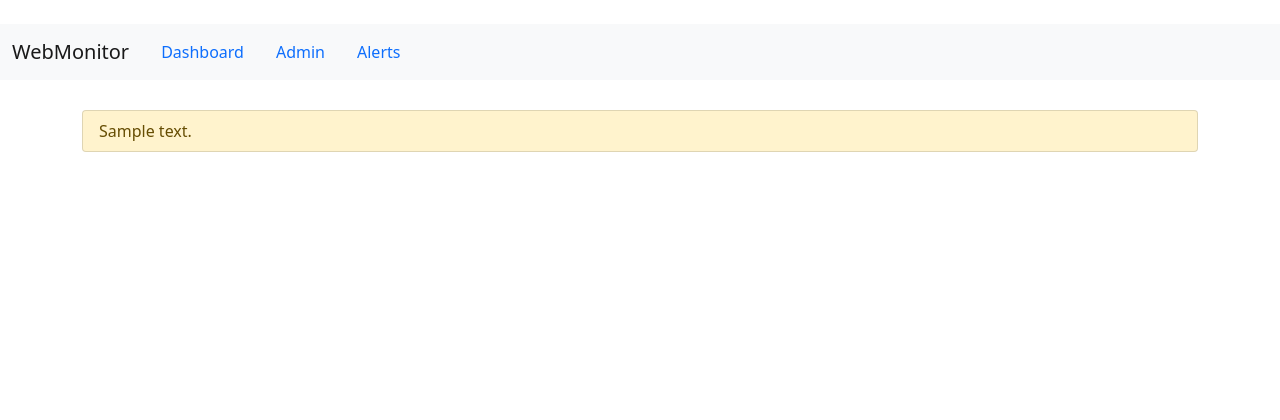
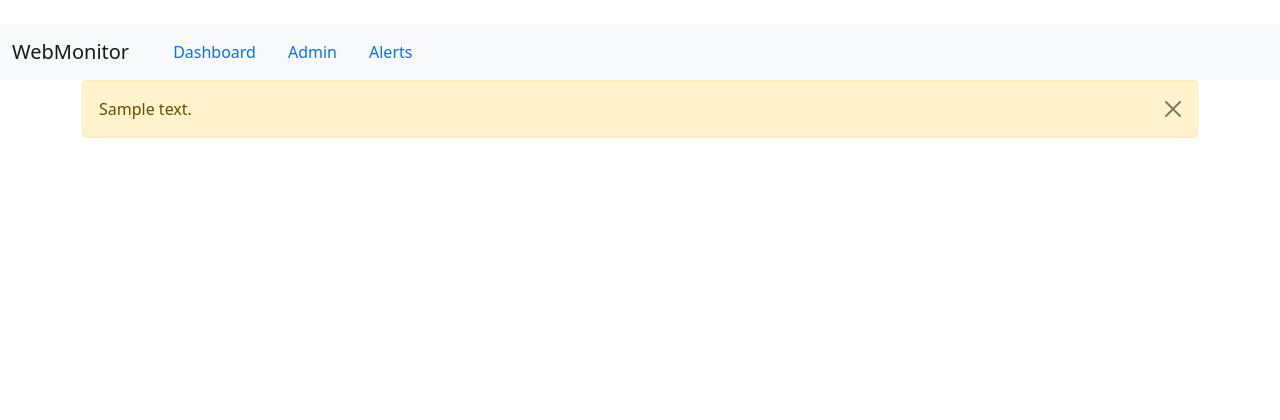
Before and after one commit to s16770/WebMonitorProject, a Django app: page /alerts/ in a window 1280 px wide. Shown: the top 420 px of the page. Run offline with Django 3.2, Linux system fonts and the light colour scheme; tables that the repository leaves empty hold one stand-in row (values such as "Sample post").

Commit message:
better alerts and device settings in navbar

```diff
--- a/WebMonitorProject/WebMonitor/models.py
+++ b/WebMonitorProject/WebMonitor/models.py
@@ -169,8 +169,8 @@ class Device(models.Model):
                 }.get(x, 'Unknown')
 
             if device.status != fun(val.stdout.decode()[0]) and fun(val.stdout.decode()[0]) != 'Up':
-                mes = device.name + ' interface state changed to ' + fun(val.stdout.decode()[0]) + ' at ' + pytz.utc.localize(datetime.datetime.utcnow()).strftime("%m/%d/%Y, %H:%M:%S")
-                alert = Alert(device=device, message=mes, timestamp=pytz.utc.localize(datetime.datetime.utcnow()))
+                mes = device.name + ' interface state changed to ' + fun(val.stdout.decode()[0]) + ' at ' + pytz.utc.localize(datetime.datetime.now()).strftime("%m/%d/%Y, %H:%M:%S")
+                alert = Alert(device=device, message=mes, timestamp=pytz.utc.localize(datetime.datetime.now()))
                 alert.save()
 
             device.status = fun(val.stdout.decode()[0])
@@ -194,8 +194,8 @@ class Device(models.Model):
                 }.get(x, 'Unknown')
 
             if service.status != fun(val.stdout.decode()[0]) and fun(val.stdout.decode()[0]) != 'active':
-                mes = device.name + ' ' + service.name + ' changed state to ' + fun(val.stdout.decode()[0]) + ' at ' + pytz.utc.localize(datetime.datetime.utcnow()).strftime("%m/%d/%Y, %H:%M:%S")
-                alert = Alert(device=device, message=mes, timestamp=pytz.utc.localize(datetime.datetime.utcnow()))
+                mes = device.name + ' ' + service.name + ' changed state to ' + fun(val.stdout.decode()[0]) + ' at ' + pytz.utc.localize(datetime.datetime.now()).strftime("%m/%d/%Y, %H:%M:%S")
+                alert = Alert(device=device, message=mes, timestamp=pytz.utc.localize(datetime.datetime.now()))
                 alert.save()
 
             service.status = fun(val.stdout.decode()[0])
@@ -227,12 +227,12 @@ class Device(models.Model):
                 uss_tmp = usedstorage_size*storage_alloc_size/GB
                 if device.used_storage != None:
                     if Decimal(device.used_storage).quantize(Decimal('.01')) != Decimal(uss_tmp).quantize(Decimal('.01')):
-                        mes = device.name + ' used storage percentage equal to ' + '{0:.2g}'.format(Decimal(str(usp_tmp))) + '% at ' +  pytz.utc.localize(datetime.datetime.utcnow()).strftime("%m/%d/%Y, %H:%M:%S")
+                        mes = device.name + ' used storage percentage equal to ' + '{0:.2g}'.format(Decimal(str(usp_tmp))) + '% at ' +  pytz.utc.localize(datetime.datetime.now()).strftime("%m/%d/%Y, %H:%M:%S")
                         if  (usedstorage_size*storage_alloc_size/GB)/(storage_size*storage_alloc_size/GB) > device.used_storage_critical:
-                            alert = Alert(device=device, message=mes, timestamp=pytz.utc.localize(datetime.datetime.utcnow()), type="critical")
+                            alert = Alert(device=device, message=mes, timestamp=pytz.utc.localize(datetime.datetime.now()), type="critical")
                             alert.save()
                         elif (usedstorage_size*storage_alloc_size/GB)/(storage_size*storage_alloc_size/GB) > device.used_storage_warning:
-                            alert = Alert(device=device, message=mes, timestamp=pytz.utc.localize(datetime.datetime.utcnow()), type="warning")
+                            alert = Alert(device=device, message=mes, timestamp=pytz.utc.localize(datetime.datetime.now()), type="warning")
                             alert.save()
 
                 device.storage = storage_size*storage_alloc_size/GB
@@ -374,6 +374,7 @@ class Session(models.Model):
     application = models.CharField(max_length=30)
     transfer = models.PositiveIntegerField()
     start_time = models.CharField(max_length=30, null=True)
+    alert_couse = models.CharField(max_length=50, null=True)
 
     def getSessionDetails(firewall, device, zone):
 
--- a/WebMonitorProject/WebMonitor/static/WebMonitor/main.css
+++ b/WebMonitorProject/WebMonitor/static/WebMonitor/main.css
@@ -23,4 +23,5 @@ footer{
 }
 .list-group{
     padding-top: 30px;
+    padding-bottom: 40px;
 }
--- a/WebMonitorProject/WebMonitor/templates/WebMonitor/alerts.html
+++ b/WebMonitorProject/WebMonitor/templates/WebMonitor/alerts.html
@@ -6,14 +6,22 @@
 
 {% block content %}
 
-<ul class="list-group">
+{% if alerts %}
     {% for alert in alerts %}
         {% if alert.type == "critical" %}
-            <li class="list-group-item list-group-item-danger">{{ alert }}</li>
+            <div class="alert alert-danger alert-dismissible fade show" role="alert">
+                {{ alert }}
+                <button type="button" class="btn-close" data-bs-dismiss="alert" aria-label="Close"></button>
+            </div>
         {% else %}
-            <li class="list-group-item list-group-item-warning">{{ alert }}</li>
+            <div class="alert alert-warning alert-dismissible fade show" role="alert">
+                {{ alert }}
+                <button type="button" class="btn-close" data-bs-dismiss="alert" aria-label="Close"></button>
+            </div>
         {% endif %}
     {% endfor %}
-</ul>
+{% else %}
+    <p><em>No alerts to display</em></p>
+{% endif %}
 
 {% endblock content %}
--- a/WebMonitorProject/WebMonitor/templates/WebMonitor/base.html
+++ b/WebMonitorProject/WebMonitor/templates/WebMonitor/base.html
@@ -34,6 +34,9 @@
                     <li class="nav-item">
                         <a class="nav-link" href="/alerts/">Alerts</a>
                     </li>
+                    <div class="container">
+                        {% block navitem %}{% endblock %}
+                     </div>
                 </ul>
             </div>
         </div>
```
Also changed, not shown: WebMonitorProject/WebMonitor/templates/WebMonitor/deviceInfo.html (+9 -1 lines).
